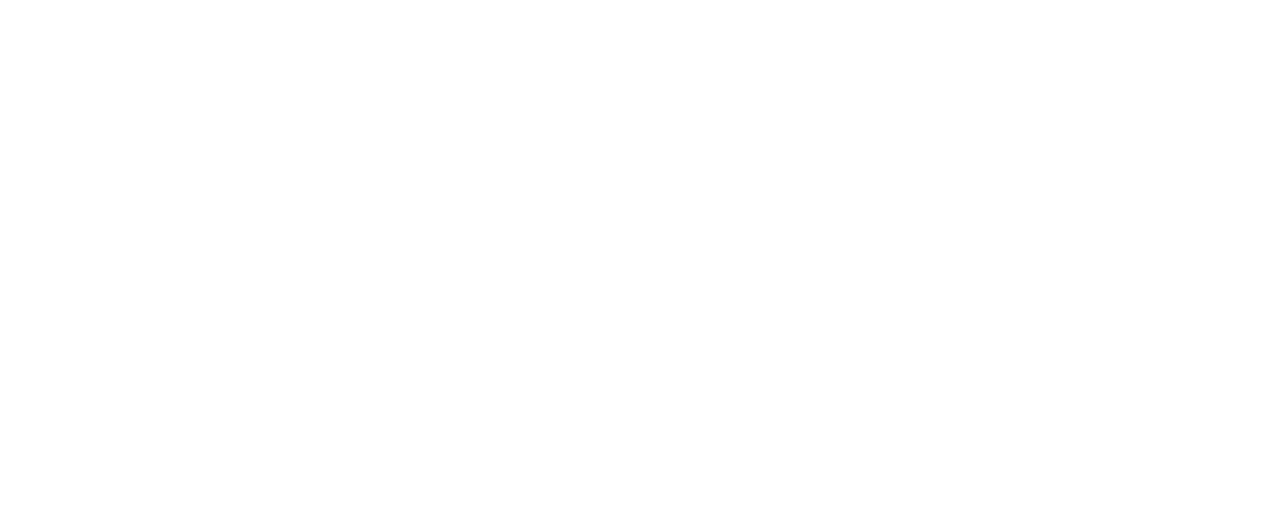
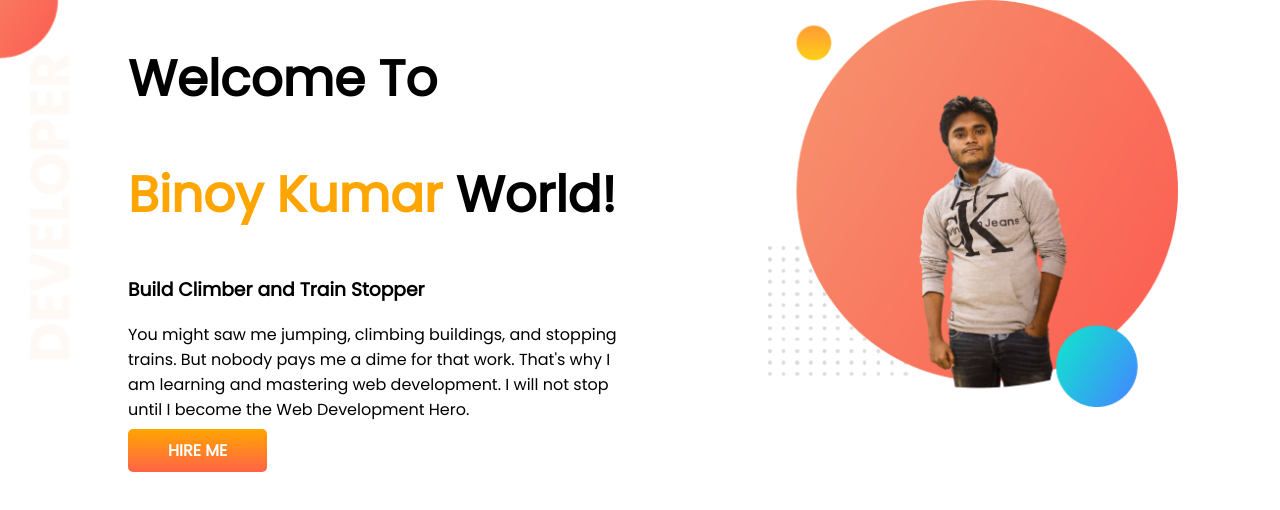
Before and after one commit to binoykd/developer-portfolio, a plain HTML site: page index.html in a window 1280 px wide. Drawn offline with Linux system fonts and the light colour scheme.

Commit message:
top banner added

```diff
--- a/index.html
+++ b/index.html
@@ -1,13 +1,35 @@
 <!DOCTYPE html>
 <html lang="en">
+
 <head>
     <meta charset="UTF-8">
     <meta http-equiv="X-UA-Compatible" content="IE=edge">
     <meta name="viewport" content="width=device-width, initial-scale=1.0">
     <title>Binoy Portfolio</title>
+    <link rel="preconnect" href="https://fonts.googleapis.com">
+    <link rel="preconnect" href="https://fonts.gstatic.com" crossorigin>
+    <link href="https://fonts.googleapis.com/css2?family=Poppins&display=swap" rel="stylesheet">
     <link rel="stylesheet" href="style.css">
 </head>
+
 <body>
+    <section class="top-banner">
+        <div class="half-width">
+            <h1>Welcome To</h1>
+            <h1><span class="orange-color">Binoy Kumar</span> World!</h1>
+            <h3>Build Climber and Train Stopper</h3>
+            <p>You might saw me jumping, climbing buildings, and stopping trains. But nobody pays me a dime for that
+                work.
+                That's why I am learning and mastering web development. I will not stop until I become the Web
+                Development
+                Hero.</p>
+            <a class="link-button" target="-blank" href="https://www.linkedin.com/in/binoy-kumar-das-3aa611169/">HIRE
+                ME</a>
+        </div>
+        <div class="half-width">
+            <img src="images/Binoy-pic-with-bg.png" alt="">
+        </div>
+    </section>
+</body>
 
-</body>
 </html>
--- a/style.css
+++ b/style.css
@@ -0,0 +1,31 @@
+body{
+    font-family: 'Poppins', sans-serif;
+    margin: 0;
+}
+h1{
+font-size: 50px;
+
+}
+.orange-color{color: orange;}
+section{
+    display: flex;
+}
+.half-width{
+    width: 50%;
+    padding-left: 10%;
+}
+.half-width img{
+  width: 80%;
+}
+.link-button{
+  text-decoration: none;
+  background-image: linear-gradient(orange, tomato );
+  color: white;
+  font-weight: 700;
+  padding: 10px 40px;
+  border-radius: 5px;
+}
+.top-banner{
+background-image: url(images/top-banner.png);
+background-repeat: no-repeat;
+}
```
Also changed, not shown: images/Binoy-pic-with-bg.png (added), images/dream-bg.png (added), images/exp-bg.png (added), images/jhankar.png (added), images/jhankar2.png (added), images/my-bg.png (added), images/my-bg2.png (added), images/top-banner.png (added), show-off/Binoy-1.jpg (added), show-off/Binoy-2.jpg (added), show-off/Binoy-3.jpg (added).
